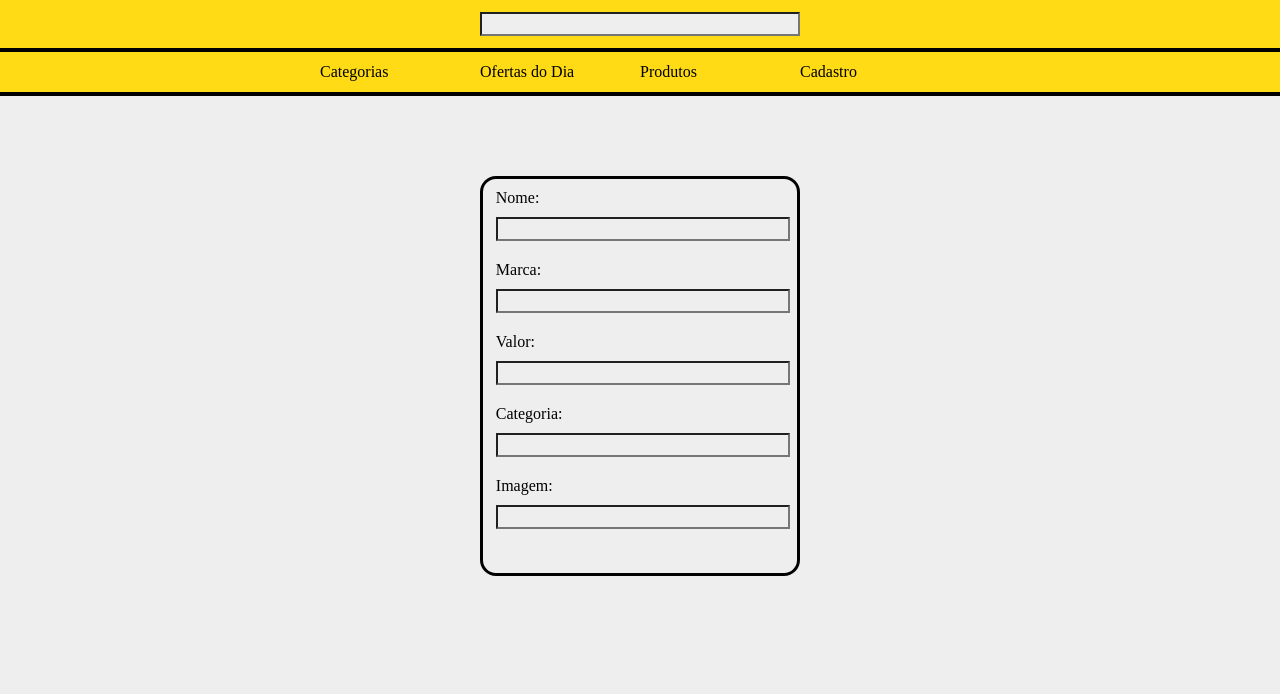
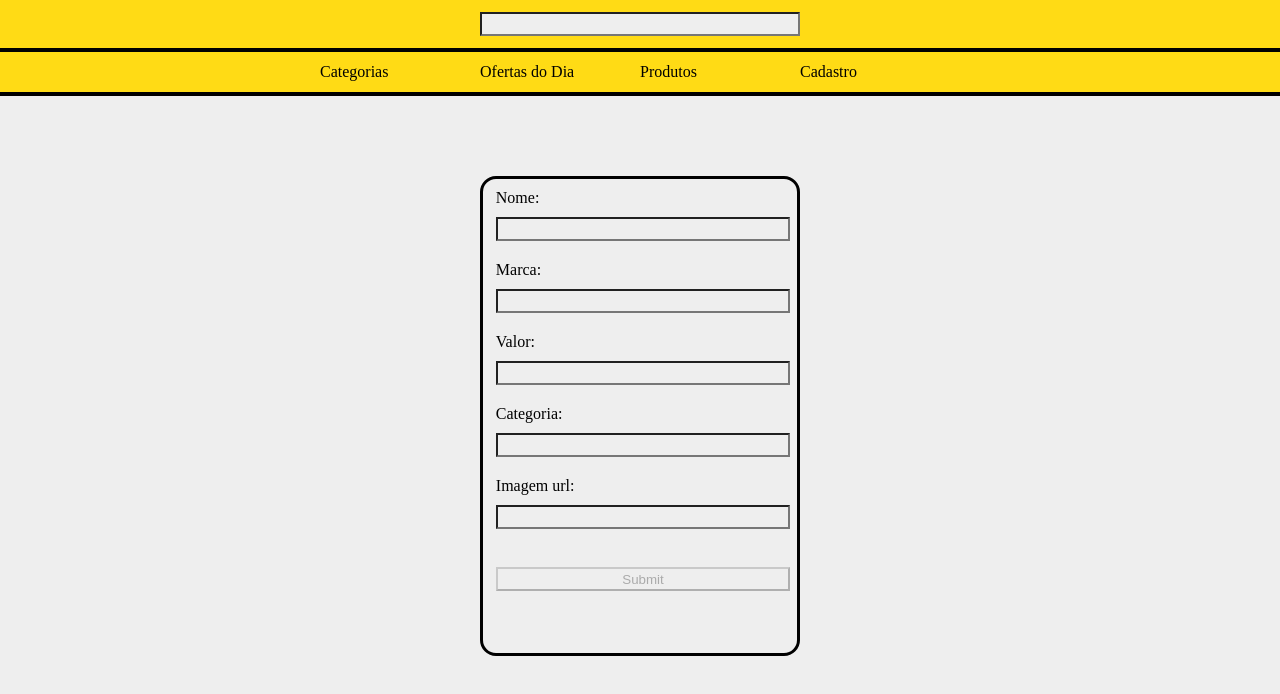
Before and after one commit to TSThiago/Mod4-secao4.3, a React (Vite) app: page /cadastro in a window 1280 px wide. Shown: the top 694 px of the page. Built offline with nearby package versions, Linux system fonts and the light colour scheme.

Commit message:
criação do forms e implementação da função 'POST' no botão de submit

```diff
--- a/src/Components/Atoms/Input.tsx
+++ b/src/Components/Atoms/Input.tsx
@@ -1,14 +1,16 @@
 interface IInput {
-    id: string;
-    children: string;
-    type: string
+    id?: string;
+    children?: string;
+    type: string;
+    OnChange: () => void;
+    value: string | number | undefined
 }
 
 const Input: React.FC<IInput> = (props) => {
     return (
         <>
             <label htmlFor={props.id}>{props.children}</label>
-            <input id={props.id} type={props.type} />
+            <input onChange={() => {props.OnChange()}} defaultValue={props.value} id={props.id} type={props.type} />
         </>
 
     )
--- a/src/Components/Molecules/Form.tsx
+++ b/src/Components/Molecules/Form.tsx
@@ -1,3 +1,4 @@
+import React, { useEffect, useState } from "react";
 import Input from "../Atoms/Input";
 
 export interface IProduct {
@@ -9,16 +10,54 @@ export interface IProduct {
     id: number
 }
 
-const Form : React.FC = () => {
-    return (
-        <form >
-            <Input id="nome" type="text">Nome:</Input>
-            <Input id="marca" type="text">Marca:</Input>
-            <Input id="valor" type="text">Valor:</Input>
-            <Input id="categoria" type="text">Categoria:</Input>
-            <Input id="imagem" type="text">Imagem:</Input>
-        </form>
-    )
+const Form: React.FC = () => {
+    const [formValues, setFormValues] = useState({ nome: "", marca: "", valor: undefined, categoria: "", imagem: "" });
+    const [disabled, setDisabled] = useState(true);
+
+    const registerProduct = () => {
+        let newProduct: object = formValues
+        let myInit = {
+            method: 'POST',
+            headers: {
+                'Accept': 'application/json',
+                'Content-Type': 'application/json'
+            },
+            body: JSON.stringify(newProduct)
+        };
+        fetch('https://apigenerator.dronahq.com/api/rYKJH80w/produtoML', myInit)
+        .then(function(response) {
+            return response.json();
+        })
+        .then(function(data) {
+            console.log(data)
+        })
+        alert(formValues.nome + " registardo com sucesso!")
+    }
+
+useEffect(() => {
+    setDisabled(!(!!formValues.nome && !!formValues.marca && !!formValues.valor && !!formValues.categoria && !!formValues.imagem));
+}, [formValues]);
+
+const handleChange = (event: React.ChangeEvent<HTMLInputElement>) => {
+    setFormValues({ ...formValues, [event.target.id]: event.target.value });
+}
+
+return (
+    <form >
+        <label htmlFor="nome">Nome:</label>
+        <input onChange={handleChange} defaultValue={formValues.nome} id={"nome"} type="text" />
+        <label htmlFor="marca">Marca:</label>
+        <input onChange={handleChange} defaultValue={formValues.marca} id={"marca"} type="text" />
+        <label htmlFor="valor">Valor:</label>
+        <input onChange={handleChange} defaultValue={formValues.valor} id={"valor"} type="text" />
+        <label htmlFor="categoria">Categoria:</label>
+        <input onChange={handleChange} defaultValue={formValues.categoria} id={"categoria"} type="text" />
+        <label htmlFor="imagem">Imagem url:</label>
+        <input onChange={handleChange} defaultValue={formValues.imagem} id={"imagem"} type="text" />
+        <br></br>
+        <input onClick={registerProduct} disabled={disabled} type="submit"></input>
+    </form>
+)
 }
 
 export default Form;
--- a/src/Components/Molecules/ProductCard.tsx
+++ b/src/Components/Molecules/ProductCard.tsx
@@ -50,8 +50,8 @@ const ProductCard: React.FC<IProductCard> = ({ data, status }) => {
                 <Button OnClick={sortHightoLow}>Ordem Decrescente</Button>
             </div >
             <div >
-                {status === 'loading' && <div>Loading...</div>}
-                {status === 'error' && <div>Error fetching products</div>}
+                {status === 'loading' && <div className="products">Loading...</div>}
+                {status === 'error' && <div className="products">Error fetching products</div>}
                 {status === 'success' && <div className="products">{ProductsCard(data)}</div>}
             </div>
         </>
--- a/src/Components/Page/style.sass
+++ b/src/Components/Page/style.sass
@@ -142,7 +142,7 @@ form
     border: solid
     border-radius: 1em
     margin: 10vh auto
-    height:50vh
+    height:60vh
     width:25vw
     display: flex
     gap: 10px
--- a/src/main.tsx
+++ b/src/main.tsx
@@ -14,5 +14,5 @@ ReactDOM.createRoot(document.getElementById('root') as HTMLElement).render(
             <Route path="/cadastro" element={<FormPage />} />
         </Routes>
     </BrowserRouter>
-  </React.StrictMode>,
+  </React.StrictMode>
 )
```
